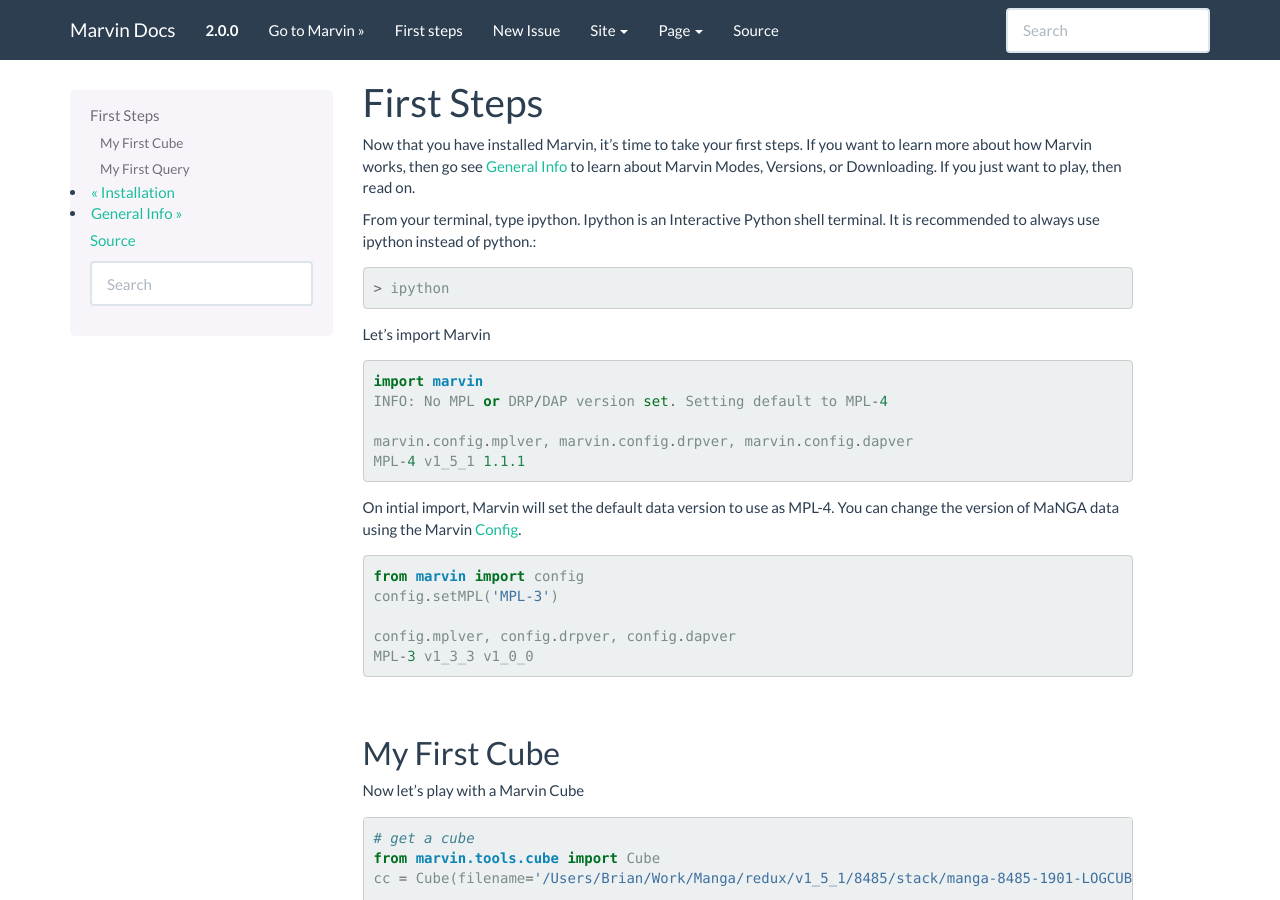
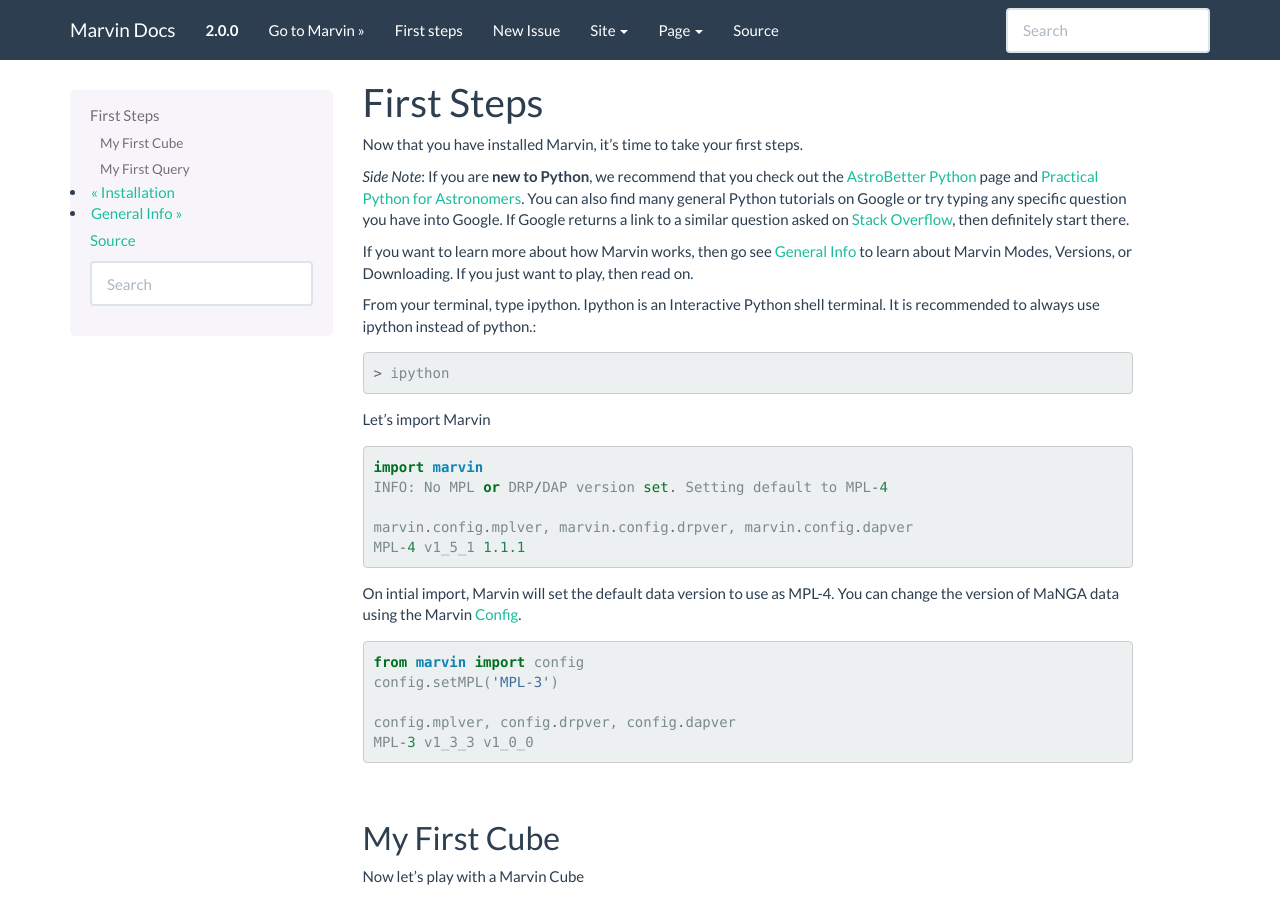
Before and after one commit to sdss/marvin, a Sphinx documentation site: the page built from docs/sphinx/first-steps.rst, in a window 1280 px wide and 900 px high. Built offline with Sphinx 7.4.7, drawn with Linux system fonts in a browser that asks for light colours; pages that are not in the unit, such as notebooks, are missing from menus.

Commit message:
add note for new Python users to First Steps

```diff
--- a/docs/sphinx/first-steps.rst
+++ b/docs/sphinx/first-steps.rst
@@ -4,13 +4,15 @@
 First Steps
 ===========
 
-Now that you have installed Marvin, it's time to take your first steps.  If you want to learn more about how Marvin works,
-then go see :ref:`marvin-general` to learn about Marvin Modes, Versions, or Downloading.  If you just want to play, then read on.
+Now that you have installed Marvin, it's time to take your first steps.
+
+*Side Note*: If you are **new to Python**, we recommend that you check out the `AstroBetter Python <http://www.astrobetter.com/wiki/python>`_ page and `Practical Python for Astronomers <http://python4astronomers.github.io/>`_.  You can also find many general Python tutorials on Google or try typing any specific question you have into Google. If Google returns a link to a similar question asked on `Stack Overflow <http://stackoverflow.com/>`_, then definitely start there.
+
+If you want to learn more about how Marvin works, then go see :ref:`marvin-general` to learn about Marvin Modes, Versions, or Downloading.  If you just want to play, then read on.
 
 .. _marvin-firststep:
 
-From your terminal, type ipython.  Ipython is an Interactive Python shell terminal.  It is recommended to always use ipython
-instead of python.::
+From your terminal, type ipython.  Ipython is an Interactive Python shell terminal.  It is recommended to always use ipython instead of python.::
 
     > ipython
 
@@ -29,8 +31,7 @@
     marvin.config.mplver, marvin.config.drpver, marvin.config.dapver
     MPL-4 v1_5_1 1.1.1
 
-On intial import, Marvin will set the default data version to use as MPL-4.  You can change the version of MaNGA data
-using the Marvin :ref:`marvin-config-class`.
+On intial import, Marvin will set the default data version to use as MPL-4.  You can change the version of MaNGA data using the Marvin :ref:`marvin-config-class`.
 
 .. code-block:: python
 
```
